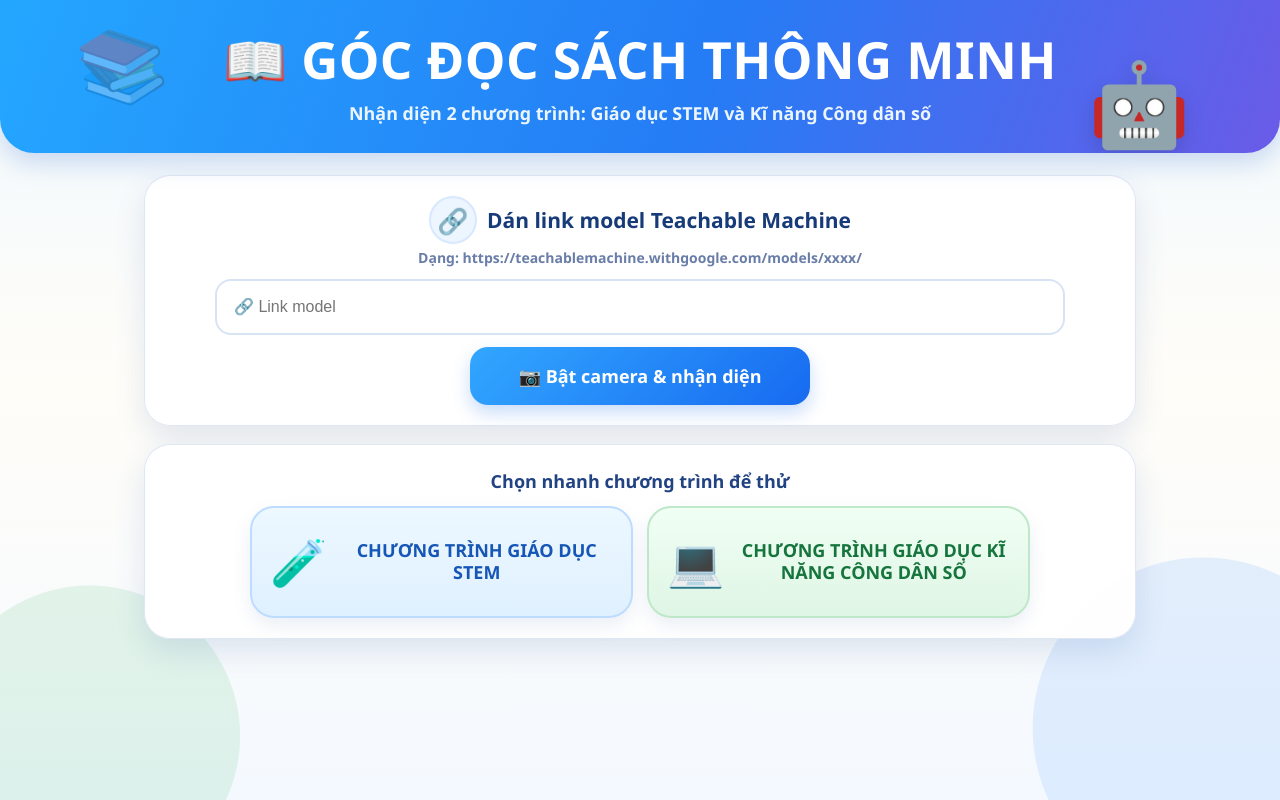
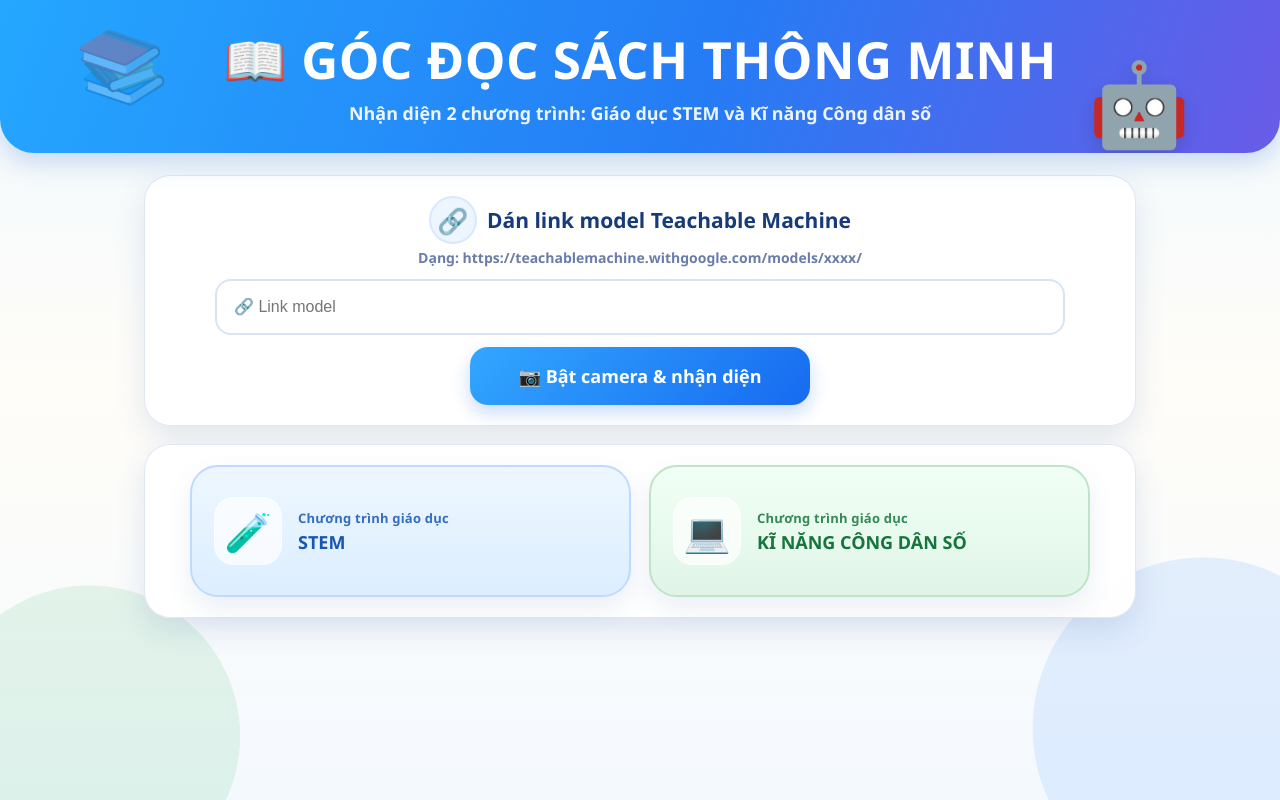
Before and after one commit to sang2401/Thu_Vien_So, a plain HTML site: page index.html in a window 1280 px wide. Drawn offline with Linux system fonts and the light colour scheme.

Commit message:
Add files via upload

```diff
--- a/index.html
+++ b/index.html
@@ -52,16 +52,76 @@
 }
 .b-go:before{content:"📷  "}
 .quick-title{font-size:18px;font-weight:1000;margin:4px 0 13px;color:#214384}
-#manual{display:grid;grid-template-columns:repeat(2,minmax(0,1fr));gap:14px;max-width:780px;margin:0 auto}
+#manual{
+  display:grid;
+  grid-template-columns:repeat(2,minmax(0,1fr));
+  gap:18px;
+  max-width:900px;
+  margin:0 auto;
+}
 #manual button{
-  min-height:112px;padding:16px 18px;border-radius:24px;border:2px solid transparent;
-  display:flex;align-items:center;justify-content:center;gap:13px;text-align:center;font-size:18px;line-height:1.2;
-  box-shadow:0 8px 18px rgba(61,100,157,.10)
+  min-height:132px;
+  padding:18px 22px;
+  border-radius:28px;
+  border:2px solid transparent;
+  display:flex;
+  align-items:center;
+  justify-content:flex-start;
+  gap:16px;
+  text-align:left;
+  box-shadow:0 12px 26px rgba(61,100,157,.10);
+  transition:.18s ease;
 }
-#manual button:nth-child(1){background:linear-gradient(180deg,#edf8ff,#dff0ff);border-color:#bddcff;color:#1656b6}
-#manual button:nth-child(1):before{content:"🧪";font-size:46px}
-#manual button:nth-child(2){background:linear-gradient(180deg,#f0fff4,#dff5e5);border-color:#bfe7c9;color:#16743d}
-#manual button:nth-child(2):before{content:"💻";font-size:46px}
+#manual button:hover{
+  transform:translateY(-3px);
+  box-shadow:0 16px 30px rgba(61,100,157,.14);
+}
+#manual button:nth-child(1){
+  background:linear-gradient(180deg,#eef7ff,#dceeff);
+  border-color:#bedbff;
+  color:#1656b6;
+}
+#manual button:nth-child(2){
+  background:linear-gradient(180deg,#f1fff5,#e0f5e7);
+  border-color:#bee4c7;
+  color:#16743d;
+}
+.manual-icon{
+  width:68px;height:68px;flex:0 0 68px;
+  border-radius:20px;
+  display:flex;align-items:center;justify-content:center;
+  background:rgba(255,255,255,.72);
+  box-shadow:inset 0 0 0 1px rgba(255,255,255,.55);
+  font-size:38px;
+}
+.manual-text{
+  display:flex;
+  flex-direction:column;
+  justify-content:center;
+  gap:4px;
+  width:100%;
+}
+.manual-text small{
+  font-size:13px;
+  font-weight:800;
+  letter-spacing:.2px;
+  opacity:.85;
+}
+.manual-text strong{
+  font-size:18px;
+  line-height:1.24;
+  font-weight:1000;
+}
+@media(max-width:650px){
+  #manual{grid-template-columns:1fr}
+  #manual button{
+    min-height:116px;
+    padding:16px 18px;
+    border-radius:24px;
+  }
+  .manual-icon{width:60px;height:60px;flex-basis:60px;font-size:34px}
+  .manual-text strong{font-size:17px}
+}
 #cam{display:inline-block;overflow:hidden;border:5px solid #6d83f3;border-radius:22px;background:#fff;box-shadow:var(--shadow)}
 #cam:empty{display:none}
 #cam canvas{display:block;max-width:100%;height:auto}
@@ -116,8 +176,7 @@
   </section>
 
   <section class="panel">
-    <div class="quick-title">Chọn nhanh chương trình để thử</div>
-    <div id="manual"></div>
+        <div id="manual"></div>
   </section>
 
   <div id="cam"></div>
@@ -243,7 +302,18 @@
 
 let started=false,camActive=false,model,webcam,mode="idle",book=-1,qi=0,diem=0,streak=0,last=-1,run=0;
 
-$("manual").innerHTML=BOOKS.map((b,i)=>`<button onclick="chonSach(${i})">${b.ten}</button>`).join("");
+$("manual").innerHTML=BOOKS.map((b,i)=>{
+  const icon=i===0?"🧪":"💻";
+  const sub="Chương trình giáo dục";
+  const main=i===0?"STEM":"KĨ NĂNG CÔNG DÂN SỐ";
+  return `<button onclick="chonSach(${i})">
+    <span class="manual-icon">${icon}</span>
+    <span class="manual-text">
+      <small>${sub}</small>
+      <strong>${main}</strong>
+    </span>
+  </button>`;
+}).join("");
 
 async function startCam(){
   const base=$("url").value.trim();
```
